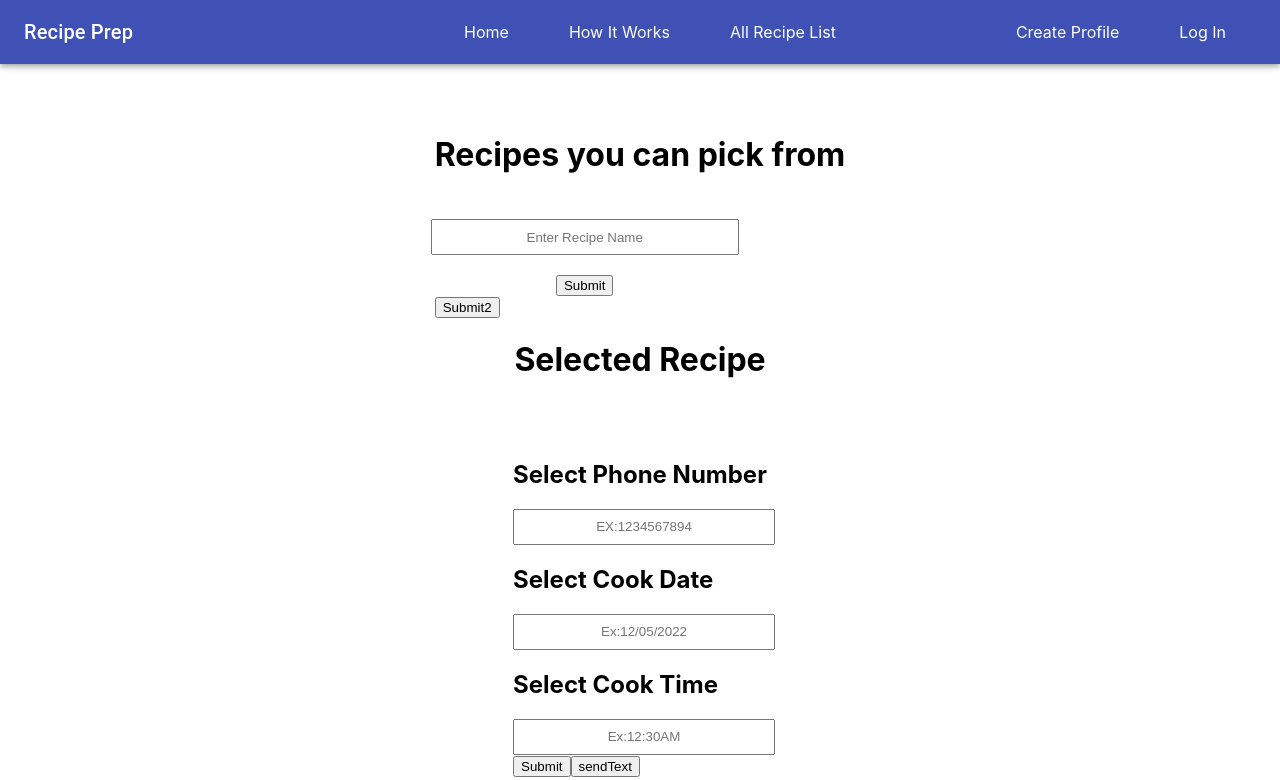
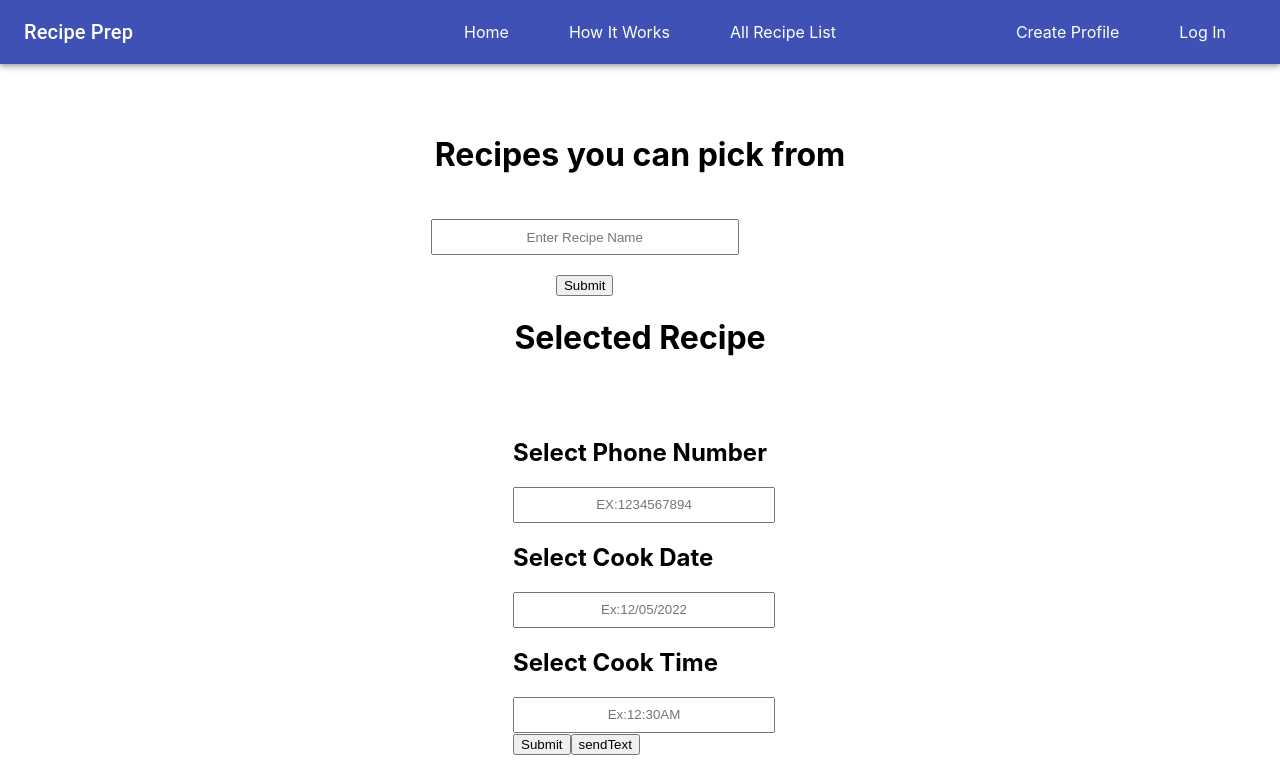
Before and after one commit to MichaelABartlett/js311-checkpoint2, a React (Create React App) app in the folder client/: page /pickedRecipe in a window 1280 px wide. Shown: the top 780 px of the page. Built offline with nearby package versions, Linux system fonts and the light colour scheme; no server answers.

Commit message:
saving pickedrecipe updates

```diff
--- a/client/src/components/pickedRecipe.js
+++ b/client/src/components/pickedRecipe.js
@@ -35,6 +35,10 @@ function PickedRecipe() {
     })
   }, []);
 
+  function sleep(ms) {
+    return new Promise(resolve => setTimeout(resolve,ms))
+  }
+
   const submit = (e) => {
     e.preventDefault();
     console.log('state: ', state.recipename)
@@ -42,19 +46,15 @@ function PickedRecipe() {
 
     .then(res => {
       console.log('recipe_id: ' ,res.data[0].id)
+      sleep(8000);
       console.log('res: ', res)
       setState({...state, recipeId: res.data[0].id})
       //setRecipeInstruction({...recipeInstruction, recipe_id: res.data[0].id})
      //console.log('recipe_id: ', state.recipeId )
-
   })
-
   .catch(error => {
       console.log(error)
   })
-}
-
-const submit2 = () => {
   Axios.get(`/recipe_ingredient/${state.recipeId}`)
   .then(res => {
     console.log('res in recipe_ingredient:' , res)
@@ -94,7 +94,7 @@ const submit2 = () => {
                   <br/>
               <button type="submit">Submit</button>
             </form>
-            <button onClick={submit2}>Submit2</button>
+            {/* <button onClick={submit2}>Submit2</button> */}
       </div>
       <h1>Selected Recipe</h1>
       <h2>{state.recipename}</h2>
```
